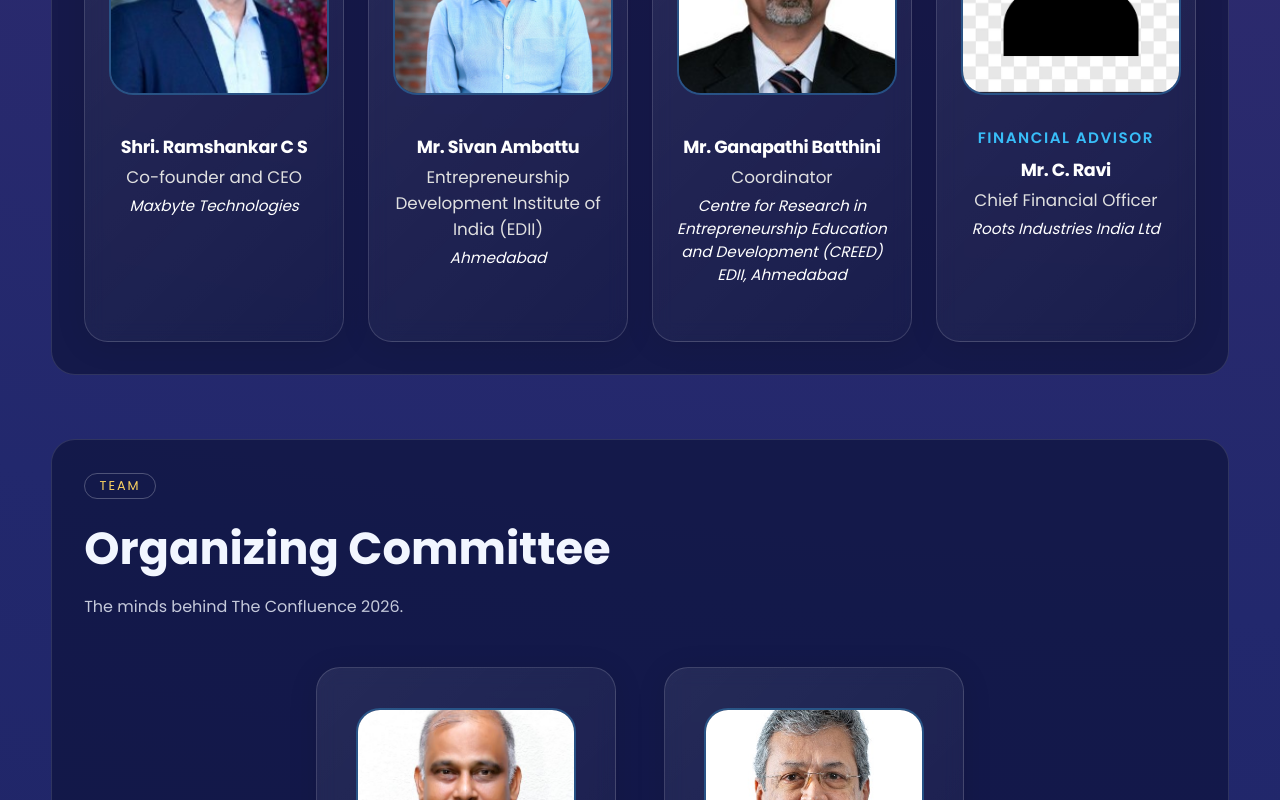
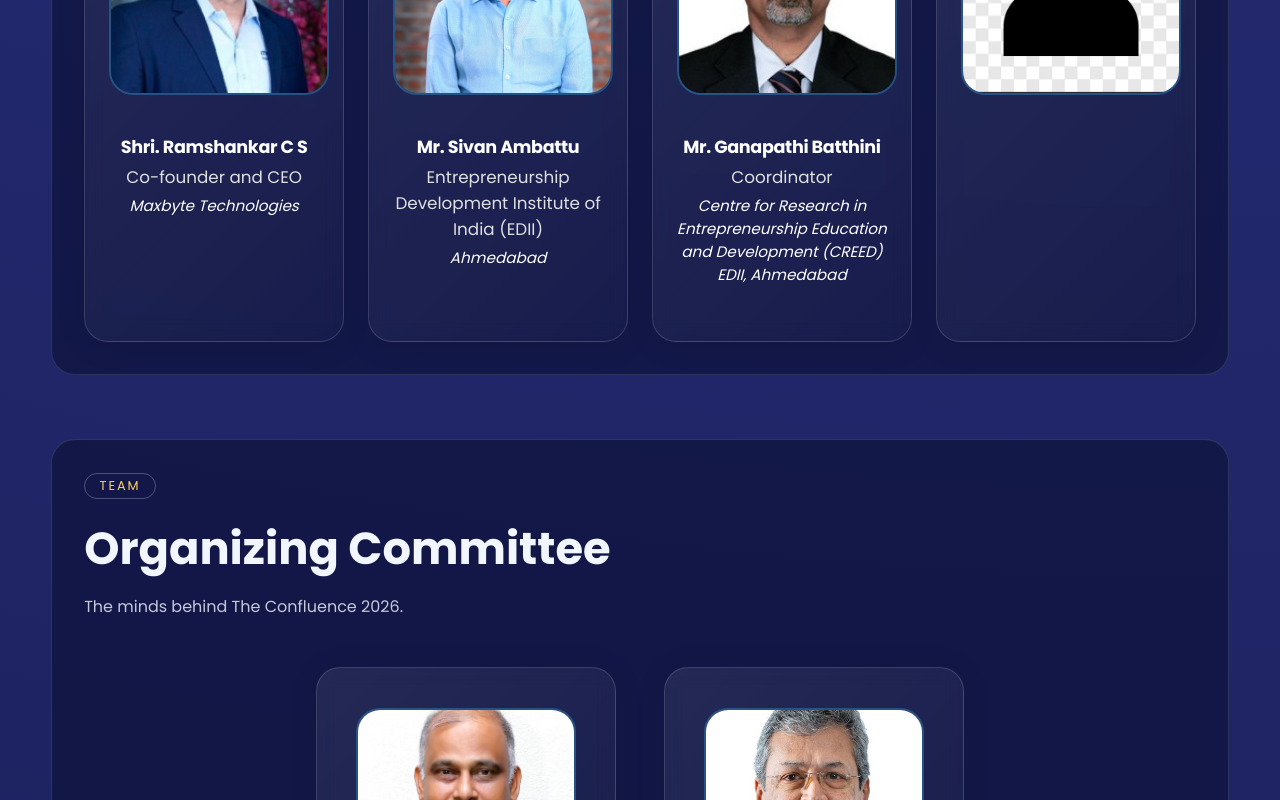
Before and after one commit to Rajeev260806/confluence_new, a React (Vite) app: page / in a window 1280 px wide. Shown: the part 4680-5480 px from the top of the page. Built offline with nearby package versions, Linux system fonts and the light colour scheme.

Commit message:
Remove speaker details and comment out section
Removed details of a speaker and commented out the speakers list section.

```diff
--- a/src/App.jsx
+++ b/src/App.jsx
@@ -134,10 +134,10 @@ const advisoryBoard = [
     image: adv3,
   },
   {
-    name: 'Mr. C. Ravi',
-    designation: 'Chief Financial Officer',
-    title: 'Financial Advisor',
-    company: 'Roots Industries India Ltd',
+    name: '',
+    designation: '',
+    title: '',
+    company: '',
     image: adv4,
   },
 ]
@@ -257,7 +257,7 @@ const committeeTeams = [
     ]
   },
 ]
-
+{/*
 const speakersList = [
   {
     name: 'Elon Musk',
@@ -307,7 +307,7 @@ const speakersList = [
     company: 'OpenAI',
     image: 'https://images.unsplash.com/photo-1566492031773-4f4e44671857?ixlib=rb-4.0.3&auto=format&fit=crop&w=400&q=80',
   },
-]
+]*/}
 
 const sponsorsData = [
   {
@@ -815,10 +815,9 @@ function App() {
       </div>
     </section>
 
-    {/* NEW SECTION: Speakers (Wrapped in Card) */}
     <section className="section" id="speakers">
 
-      {/* Added 'panel panel--outline' here too */}
+    {/* NEW SECTION: Speakers (Wrapped in Card)
       <div className="panel panel--outline">
         <SectionHeading
           kicker="Lineup"
@@ -836,7 +835,7 @@ function App() {
             </div>
           ))}
         </div>
-      </div>
+      </div>*/}
     </section>
 
       {/* 1. COMMUNITY SECTION (Wrapped) */}
```
